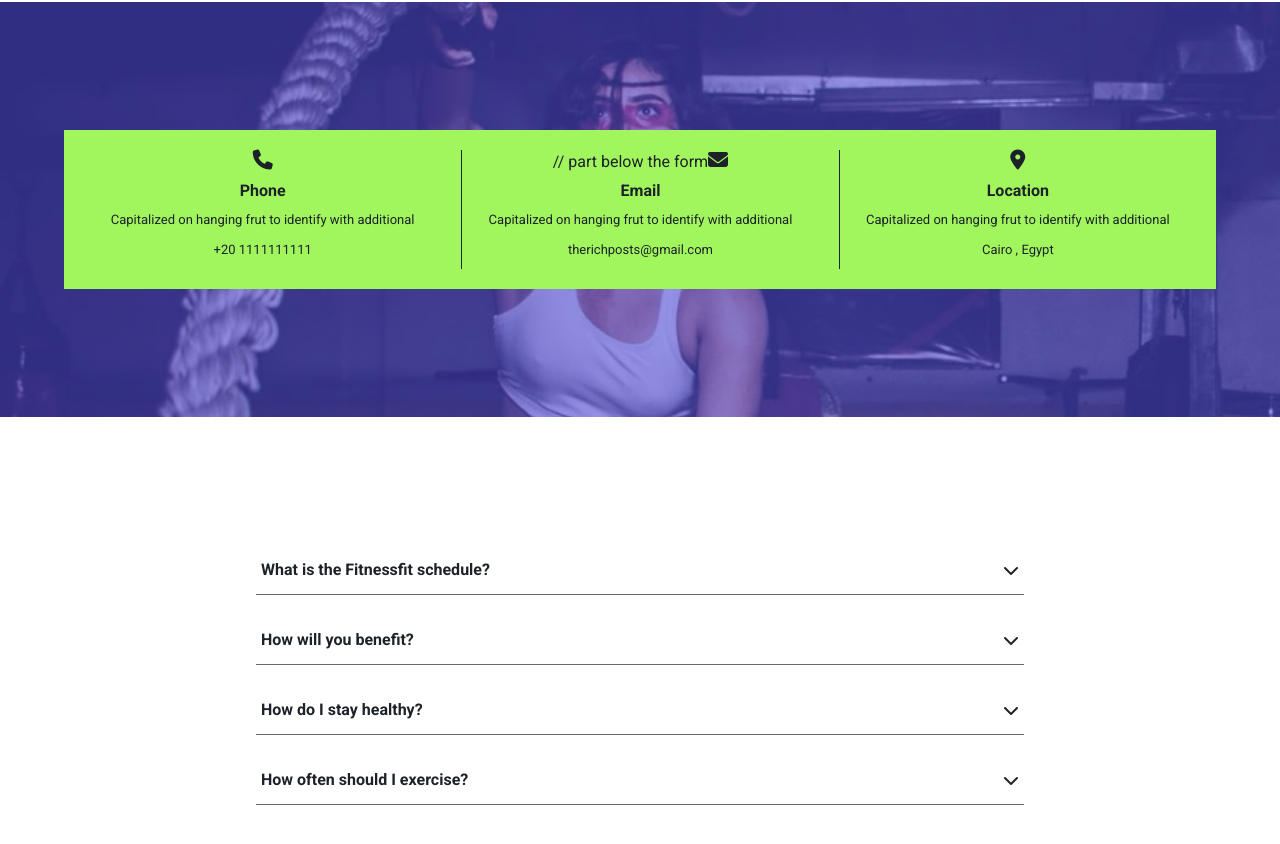
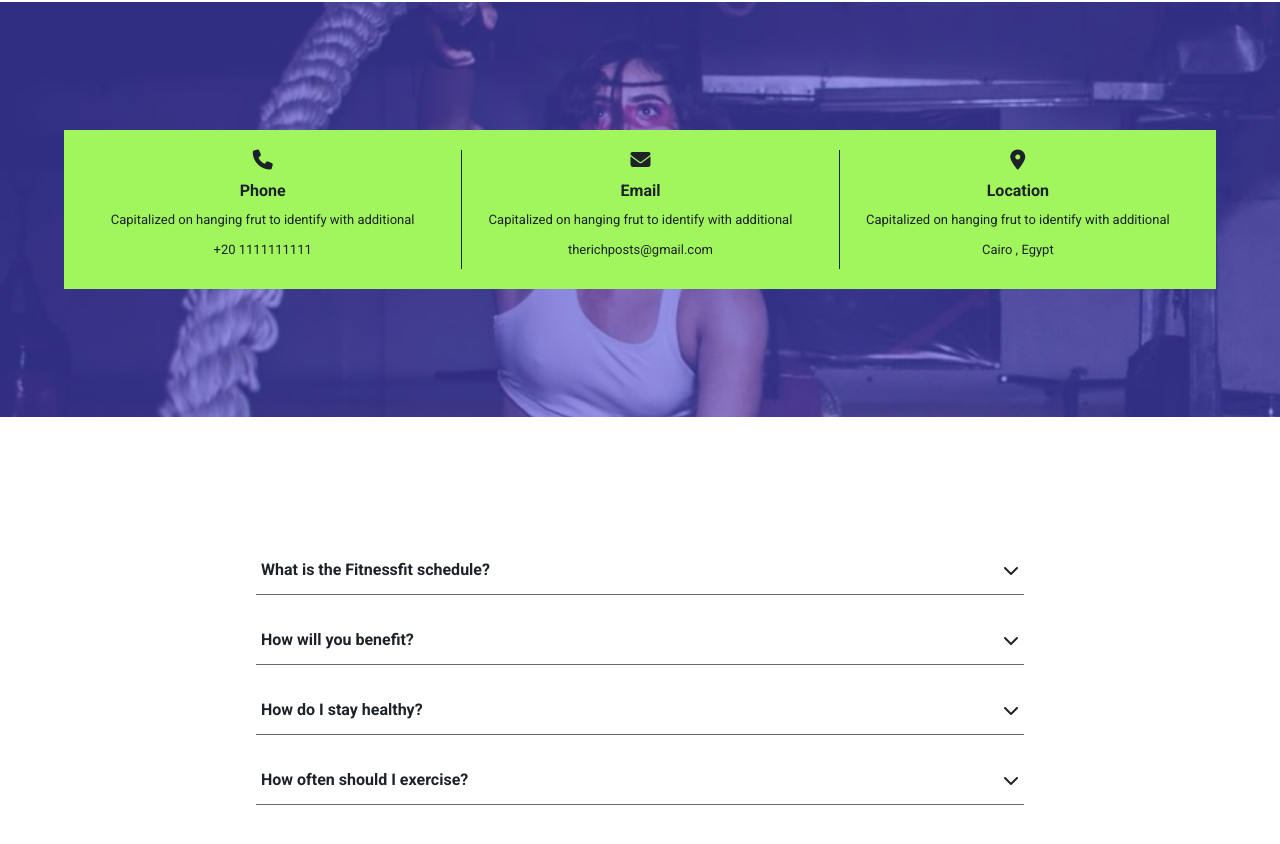
Before and after one commit to Sujaay/Flexi-gym-project, a React (Create React App) app: page /contact in a window 1280 px wide. Shown: the part 1302-2146 px from the top of the page. Built offline with nearby package versions, Linux system fonts and the light colour scheme.

Commit message:
Update Third.jsx

```diff
--- a/src/components/contact/Third.jsx
+++ b/src/components/contact/Third.jsx
@@ -10,7 +10,7 @@ const Third = () => { //funtional component
           <p>Capitalized on hanging frut to identify with additional</p>
           <p>+20 1111111111</p>
         </div>
-        <div> // part below the form
+        <div>
           <i className="fa-solid fa-envelope"></i>
           <h4>Email</h4>
           <p>Capitalized on hanging frut to identify with additional</p>
```
